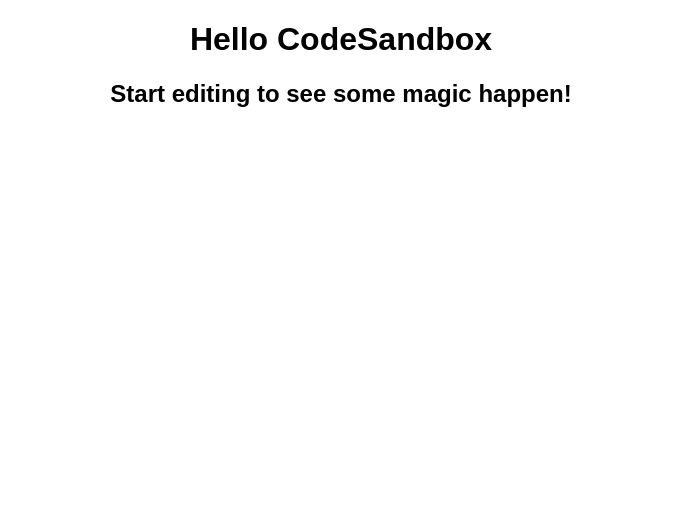
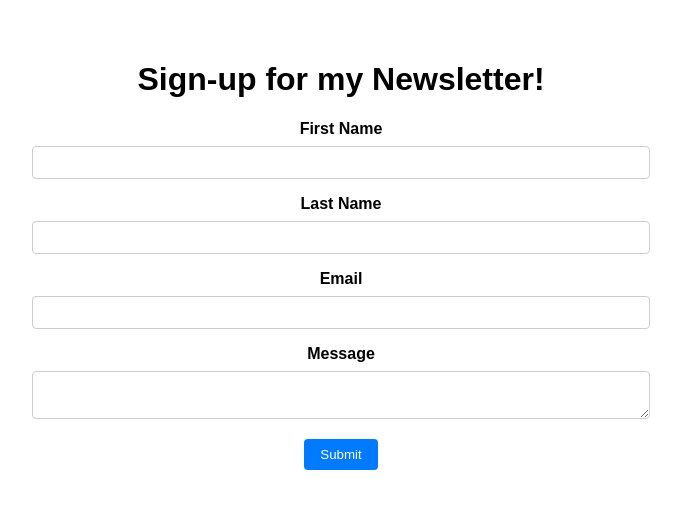
Before and after one commit to WanderingAura/FirstReactApp, a React (Create React App) app: page / in a window 1280 px wide. Shown: the top 508 px of the page, without its empty margins (299-980 px from the left). Built offline with nearby package versions, Linux system fonts and the light colour scheme.

Commit message:
Added basic form foundations

```diff
--- /dev/null
+++ b/src/App.css
@@ -0,0 +1,31 @@
+.App {
+  text-align: center;
+  padding: 2rem;
+}
+
+.form-group {
+  margin-bottom: 1rem;
+}
+
+label {
+  display: block;
+  font-weight: bold;
+  margin-bottom: 0.5rem;
+}
+
+input,
+textarea {
+  width: 50%;
+  padding: 0.5rem;
+  border: 1px solid #ccc;
+  border-radius: 4px;
+}
+
+button {
+  background-color: #007bff;
+  color: white;
+  padding: 0.5rem 1rem;
+  border: none;
+  border-radius: 4px;
+  cursor: pointer;
+}
--- a/src/App.js
+++ b/src/App.js
@@ -1,10 +1,80 @@
 import "./styles.css";
 
-export default function App() {
+import React, { useState } from 'react';
+import './App.css';
+
+function App() {
+  const [formData, setFormData] = useState({
+    firstName: '',
+    lastName: '',
+    email: '',
+    message: ''
+  });
+
+  const handleChange = (e) => {
+    const { name, value } = e.target;
+    setFormData((prevData) => ({
+      ...prevData,
+      [name]: value
+    }));
+  };
+
+  const handleSubmit = (e) => {
+    e.preventDefault();
+    console.log('Form data submitted:', formData);
+  };
+
   return (
     <div className="App">
-      <h1>Hello CodeSandbox</h1>
-      <h2>Start editing to see some magic happen!</h2>
+      <h1>Sign-up for my Newsletter!</h1>
+      <form onSubmit={handleSubmit}>
+        <div className="form-group">
+          <label htmlFor="firstName">First Name</label>
+          <input
+            type="text"
+            id="firstName"
+            name="firstName"
+            value={formData.firstName}
+            onChange={handleChange}
+            required
+          />
+        </div>
+        <div className="form-group">
+          <label htmlFor="lastName">Last Name</label>
+          <input
+            type="text"
+            id="lastName"
+            name="lastName"
+            value={formData.lastName}
+            onChange={handleChange}
+            required
+          />
+        </div>
+        <div className="form-group">
+          <label htmlFor="email">Email</label>
+          <input
+            type="email"
+            id="email"
+            name="email"
+            value={formData.email}
+            onChange={handleChange}
+            required
+          />
+        </div>
+        <div className="form-group">
+          <label htmlFor="message">Message</label>
+          <textarea
+            id="message"
+            name="message"
+            value={formData.message}
+            onChange={handleChange}
+            required
+          />
+        </div>
+        <button type="submit">Submit</button>
+      </form>
     </div>
   );
 }
+
+export default App;
```
